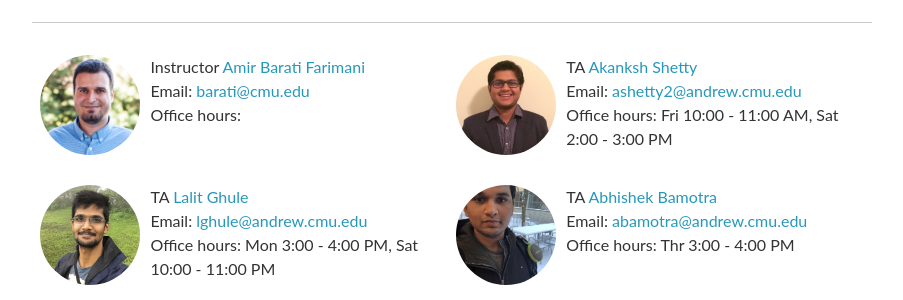
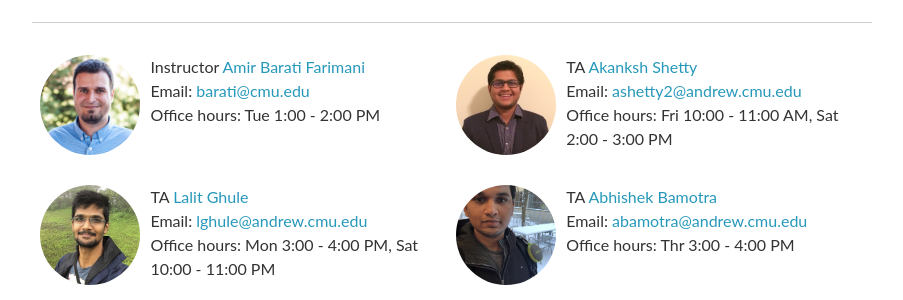
Before and after one commit to 24787ml/24787ml.github.io, a Jekyll site: the page built from _pages/about.md, in a window 1280 px wide and 900 px high, scrolled down 697 px. Shown: the part 155-455 px from the top of the window, without its empty margins (188-1091 px from the left). Built offline with Jekyll 4.4.1, drawn with Linux system fonts in a browser that asks for light colours; nearby versions of some CDN libraries; comment, search, counter and statistics services are not loaded.

Commit message:
Update staff.yml

```diff
--- a/_data/staff.yml
+++ b/_data/staff.yml
@@ -2,7 +2,7 @@ Instructors:
     - name: Amir Barati Farimani
       email: barati@cmu.edu
       url: https://www.meche.engineering.cmu.edu/directory/bios/barati-farimani-amir.html
-      office-hours:
+      office-hours: Tue 1:00 - 2:00 PM
       image: staff/amir.jpg
 
 TAs:
```
